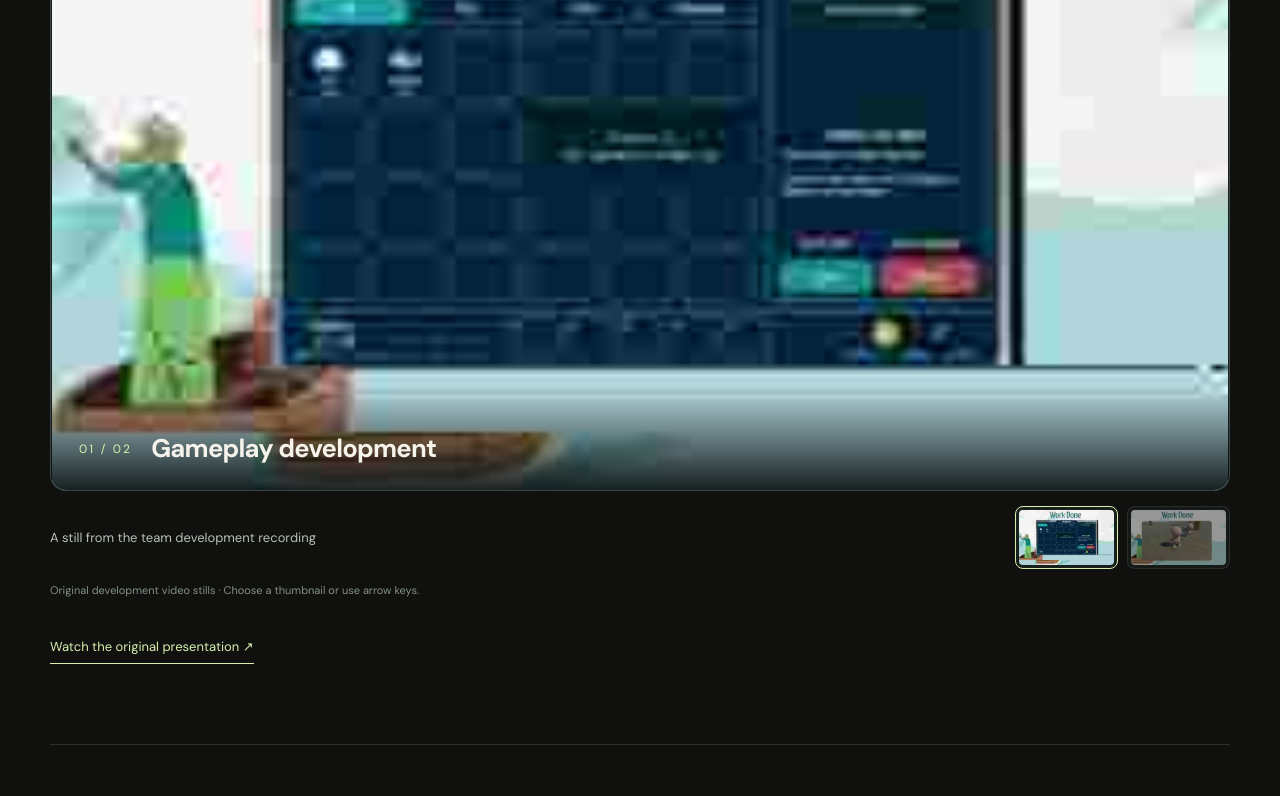
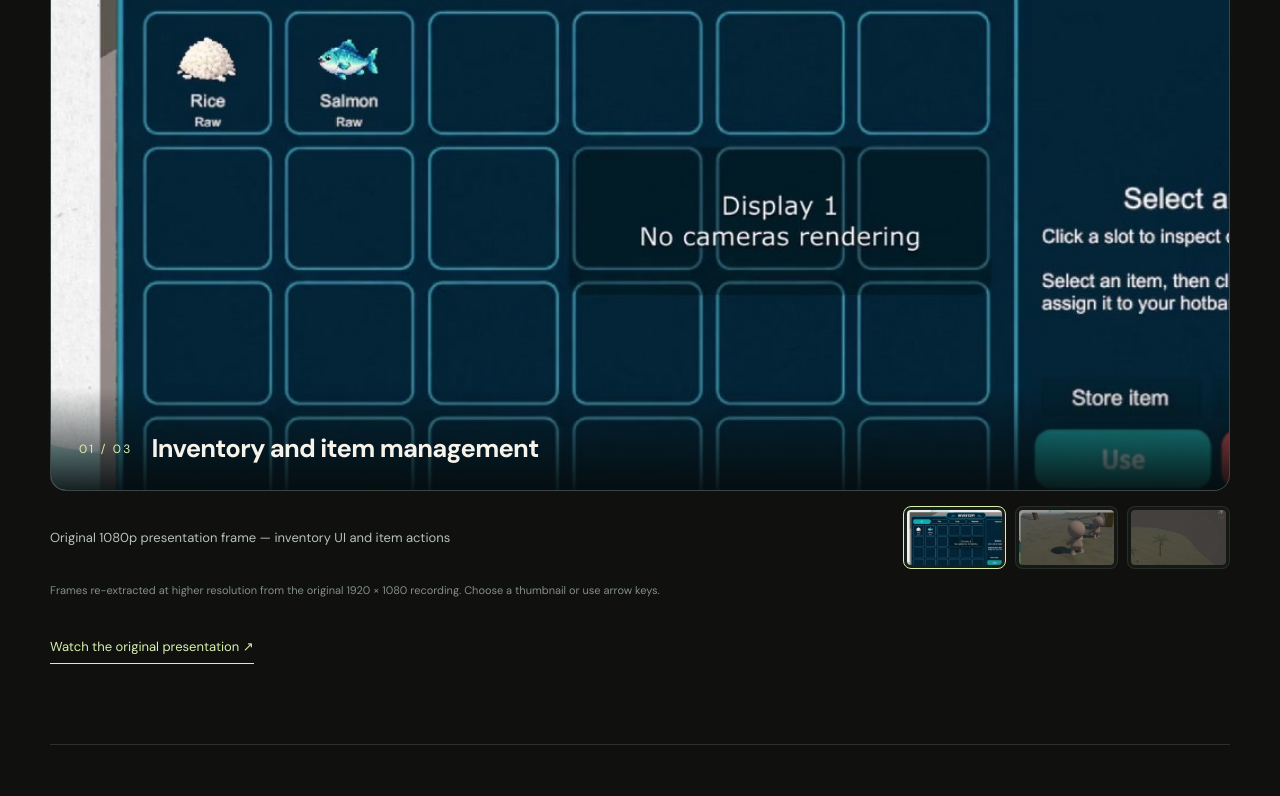
Before and after one commit to skrgulang/congyuzhao-portfolio, a Next.js app: page /projects/fish-and-ships in a window 1280 px wide. Shown: the part 3161-3957 px from the top of the page. Built offline with nearby package versions, Linux system fonts and the light colour scheme.

Commit message:
Replace two pixelated gallery images with three high-resolution game screenshots

```diff
--- a/app/components/ProjectMediaGallery.jsx
+++ b/app/components/ProjectMediaGallery.jsx
@@ -2,8 +2,9 @@
 import { useEffect, useRef, useState } from 'react';
 
 const frames=[
-  {src:'/showcase/fish-gameplay.svg',title:'Gameplay development',caption:'A still from the team development recording'},
-  {src:'/showcase/fish-characters.svg',title:'Characters & island',caption:'Unity characters and environment work'}
+  {src:'/showcase/fish-inventory-hq.jpg',title:'Inventory and item management',caption:'Original 1080p presentation frame — inventory UI and item actions'},
+  {src:'/showcase/fish-gameplay-hq.jpg',title:'Characters and gameplay',caption:'Original 1080p presentation frame — playable character interactions'},
+  {src:'/showcase/fish-island-hq.jpg',title:'Island and terrain',caption:'Original 1080p presentation frame — island environment work'}
 ];
 
 export default function ProjectMediaGallery(){
@@ -29,7 +30,7 @@ export default function ProjectMediaGallery(){
   return <div className="interactiveGallery" id="fish-project-gallery" role="region" aria-label="Fish and Ships game images" tabIndex={0} onKeyDown={e=>{if(expanded)return;if(e.key==='ArrowRight'){e.preventDefault();move(1)}else if(e.key==='ArrowLeft'){e.preventDefault();move(-1)}}}>
     <div className="interactiveGalleryStage">
       <button ref={openRef} className="galleryExpand" type="button" onClick={()=>setExpanded(true)} aria-label={'View '+frames[active].title+' enlarged'}>
-        <img key={frames[active].src} src={frames[active].src} alt={frames[active].title+' — actual work-in-progress footage'} width="900" height="510" loading="lazy"/>
+        <img key={frames[active].src} src={frames[active].src} alt={frames[active].title+' — actual work-in-progress footage'} width="1194" height="672" loading="lazy"/>
         <span className="galleryExpandHint">View larger ↗</span>
       </button>
       <div className="interactiveGalleryOverlay"><span>{String(active+1).padStart(2,'0')} / {String(frames.length).padStart(2,'0')}</span><strong>{frames[active].title}</strong></div>
@@ -42,11 +43,11 @@ export default function ProjectMediaGallery(){
       <p aria-live="polite">{frames[active].caption}</p>
       <div className="interactiveGalleryThumbs">{frames.map((item,i)=><button key={item.src} type="button" onClick={()=>setActive(i)} className={i===active?'active':''} aria-label={'View '+item.title} aria-pressed={i===active}><img src={item.src} width="95" height="55" alt=""/></button>)}</div>
     </div>
-    <p className="interactiveGalleryFoot">Original development video stills · Choose a thumbnail or use arrow keys.</p>
+    <p className="interactiveGalleryFoot">Frames re-extracted at higher resolution from the original 1920 × 1080 recording. Choose a thumbnail or use arrow keys.</p>
     {expanded&&<div className="galleryLightbox" role="dialog" aria-modal="true" aria-label="Expanded Fish and Ships screenshot" onMouseDown={e=>{if(e.target===e.currentTarget)setExpanded(false)}}>
       <div className="galleryLightboxContent">
         <div className="galleryLightboxTop"><span>{frames[active].title} · {active+1}/{frames.length}</span><button ref={closeRef} type="button" onClick={()=>setExpanded(false)} aria-label="Close enlarged view">✕ Close</button></div>
-        <img src={frames[active].src} alt={frames[active].title+' — actual game development still'} width="1200" height="680"/>
+        <img src={frames[active].src} alt={frames[active].title+' — actual game development still'} width="1194" height="672"/>
         <div className="galleryLightboxBottom"><button type="button" onClick={()=>move(-1)} aria-label="Previous enlarged image">← Previous</button><span>{frames[active].caption}</span><button type="button" onClick={()=>move(1)} aria-label="Next enlarged image">Next →</button></div>
       </div>
     </div>}
```
